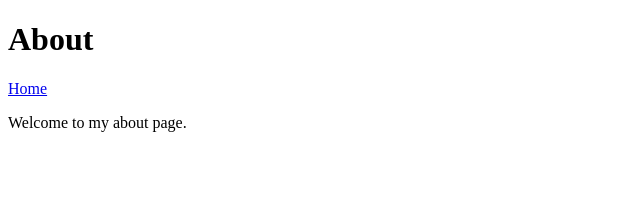
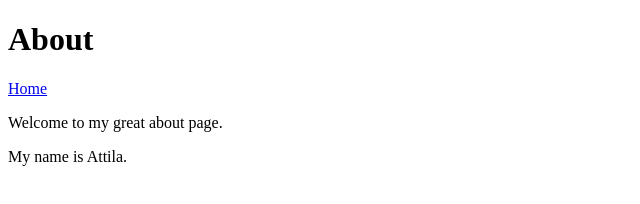
Before and after one commit to attila-neuberger/attila-neuberger.github.io-2, a plain HTML site: page about.html in a window 1280 px wide. Shown: the whole page, without its empty margins (0-640 px from the left). Drawn offline with Linux system fonts and the light colour scheme.

Commit message:
Improved the about page

```diff
--- a/about.html
+++ b/about.html
@@ -9,6 +9,7 @@
 <body>
     <h1>About</h1>
     <a href="/">Home</a>
-    <p>Welcome to my about page.</p>
+    <p>Welcome to my great about page.</p>
+    <p>My name is Attila.</p>
 </body>
 </html>
```
